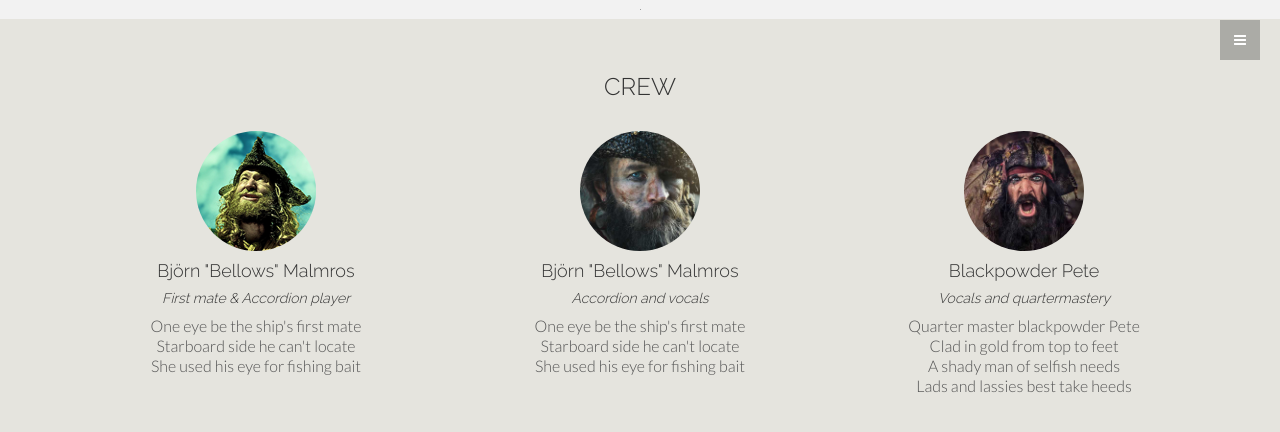
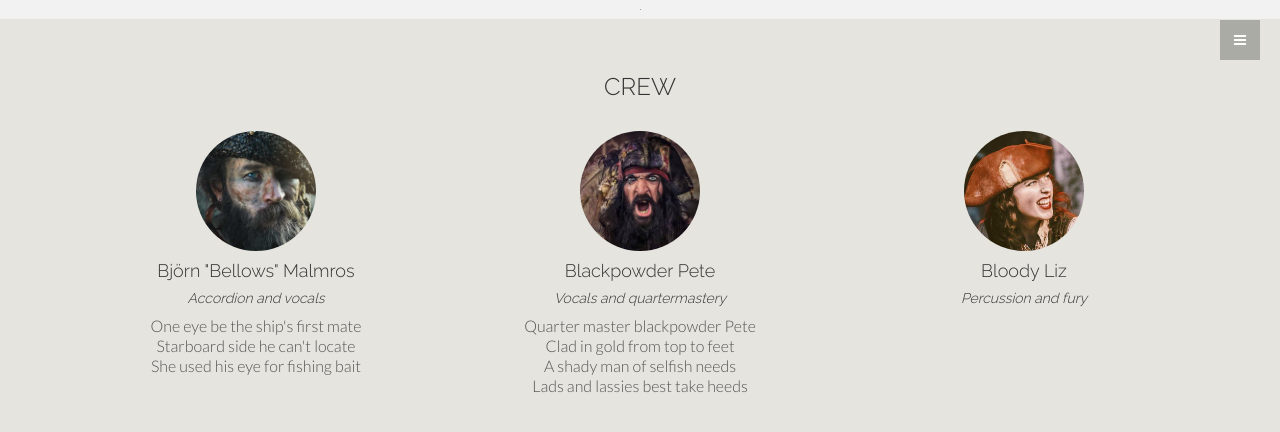
Before and after one commit to danielwerthen/yebanished, a Jekyll site: the page built from index.html, in a window 1280 px wide and 900 px high, scrolled down 2715 px, cut to the strip 0-447 px from the top of the window. Shown: the top 432 px of the strip. Built offline with Jekyll 4.4.1, drawn with Linux system fonts in a browser that asks for light colours; a script that is not in the unit is left out; grey boxes are pictures that could not be loaded.

Commit message:
Update crew.yml

```diff
--- a/_data/crew.yml
+++ b/_data/crew.yml
@@ -1,11 +1,3 @@
-- image: bjorn.png
-  name: Björn "Bellows" Malmros
-  tagline: First mate & Accordion player
-  poetry:
-    - One eye be the ship's first mate
-    - Starboard side he can't locate
-    - She used his eye for fishing bait
-
 - image: bellows.jpg
   name: Björn "Bellows" Malmros
   tagline: Accordion and vocals
```
